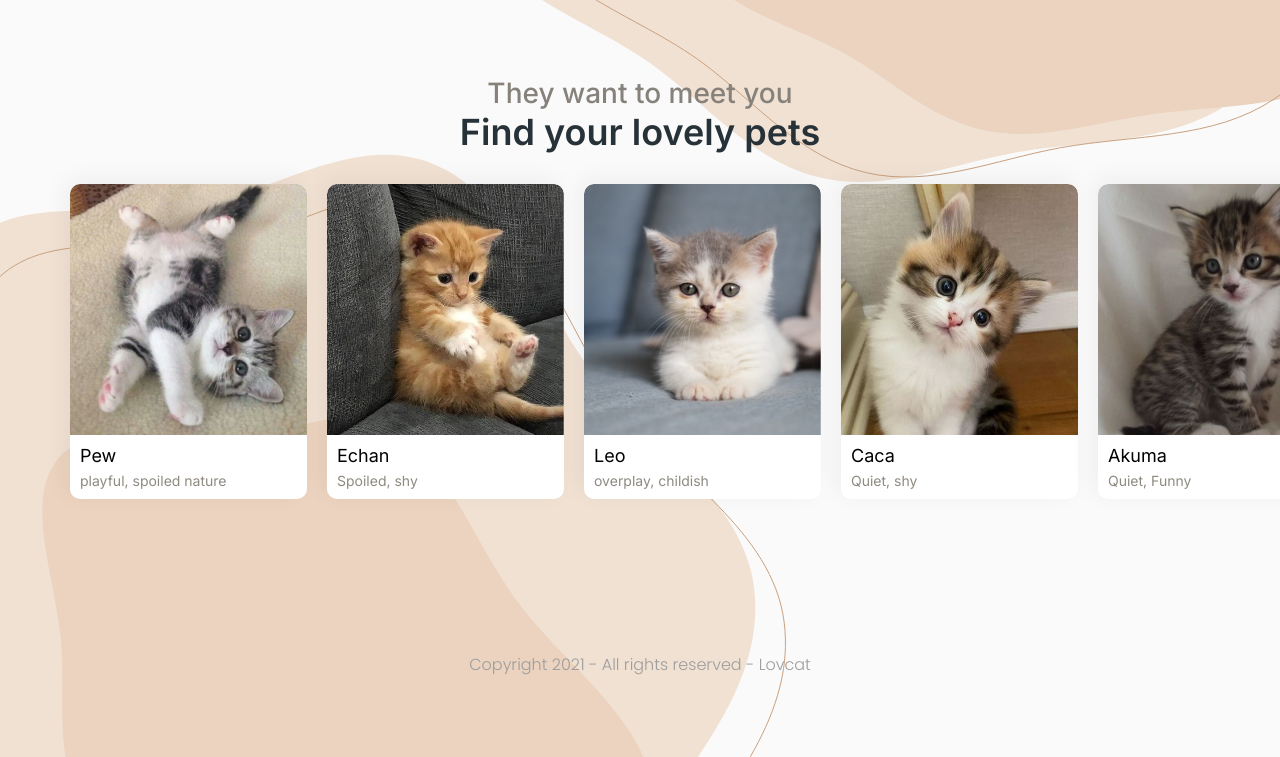
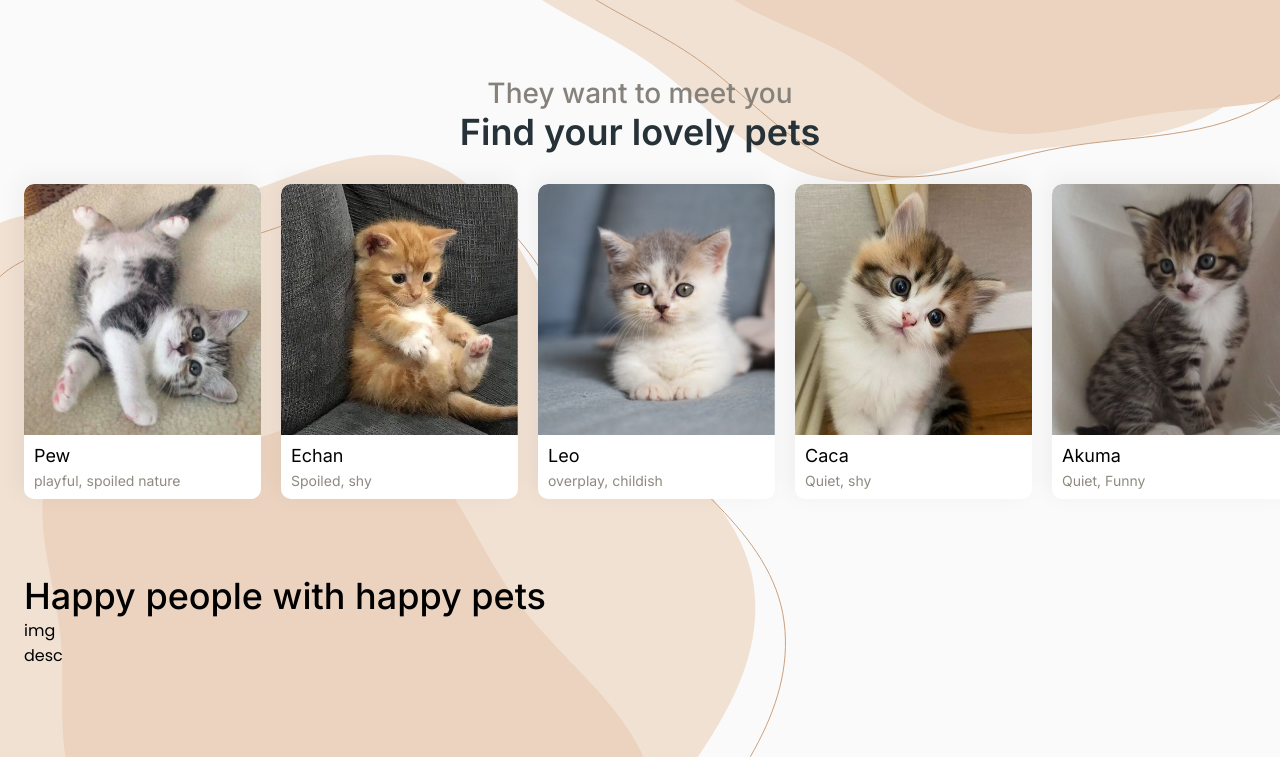
Before and after one commit to ichsnn/lovcat-slicing, a website: page index.html in a window 1280 px wide. Shown: the part 1463-2220 px from the top of the page. Drawn offline with Linux system fonts and the light colour scheme.

Commit message:
happy people layout

```diff
--- a/index.html
+++ b/index.html
@@ -129,6 +129,22 @@
         </div>
       </section>
 
+      <section id="happy-people-with-happy-pets">
+        <div class="container">
+          <h1>Happy people with happy pets</h1>
+        </div>
+        <div class="people__container">
+          <div class="people__scroll">
+            <div class="people__content">
+              <div class="people__card">
+                <div class="people__img">img</div>
+                <div class="people__desc">desc</div>
+              </div>
+            </div>
+          </div>
+        </div>
+      </section>
+
 
     </main>
     <footer>
--- a/sass/style.scss
+++ b/sass/style.scss
@@ -47,7 +47,6 @@ header {
 main {
   padding-top: 80px;
   padding-bottom: 80px;
-  min-width: 0;
 }
 
 footer {
@@ -73,6 +72,11 @@ footer {
   height: 100%;
   min-height: 100vh;
   grid-template-rows: auto 1fr auto;
+}
+
+.layout > * {
+  min-width: 0;
+  min-height: 0;
 }
 
 .container {
@@ -245,6 +249,10 @@ footer {
   }
 }
 
+#find-your-lovely-pets {
+  margin-bottom: 50px;
+}
+
 #find-your-lovely-pets .cat__container {
   max-width: 1440px;
   margin-left: auto;
@@ -253,9 +261,14 @@ footer {
 }
 
 #find-your-lovely-pets .cat__container .cat__scroll {
-  padding-left: 70px;
-  padding-right: 70px;
   overflow-x: scroll;
+  padding: 0 1rem;
+  @include respond-to("lg") {
+    padding: 0 1.5rem;
+  }
+  @include respond-to("xxl") {
+    padding: 0 70px;
+  }
 }
 
 #find-your-lovely-pets .cat__container .cat__scroll::-webkit-scrollbar {
@@ -327,3 +340,33 @@ footer {
   z-index: -1;
   left: 0;
 }
+
+#happy-people-with-happy-pets h1 {
+  font-family: var(--font-inter);
+  font-size: 36px;
+  font-weight: 500;
+  line-height: 44px;
+  text-align: left;
+}
+
+#happy-people-with-happy-pets .people__container {
+  max-width: 1440px;
+  margin-left: auto;
+  margin-right: auto;
+  position: relative;
+}
+
+#happy-people-with-happy-pets .people__container .people__scroll {
+  overflow-x: scroll;
+  padding: 0 1rem;
+  @include respond-to("lg") {
+    padding: 0 1.5rem;
+  }
+  @include respond-to("xxl") {
+    padding: 0 70px;
+  }
+}
+
+#happy-people-with-happy-pets .people__container .people__scroll::-webkit-scrollbar {
+  display: none;
+}
```
Also changed, not shown: styles/style.css, 1 other file.
